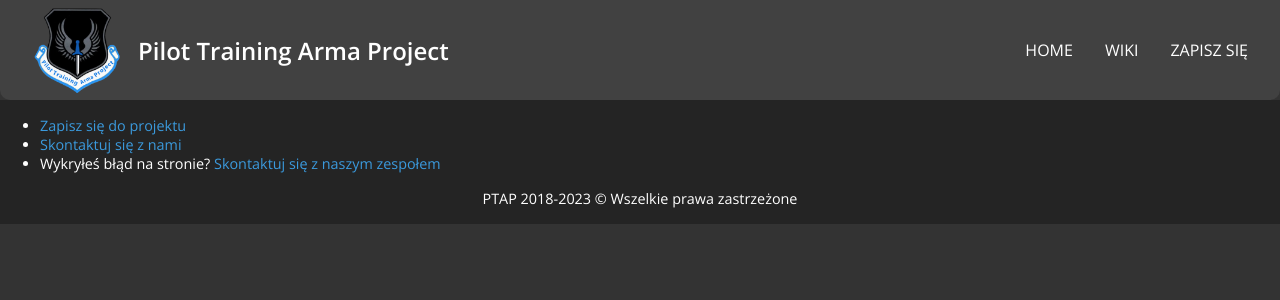
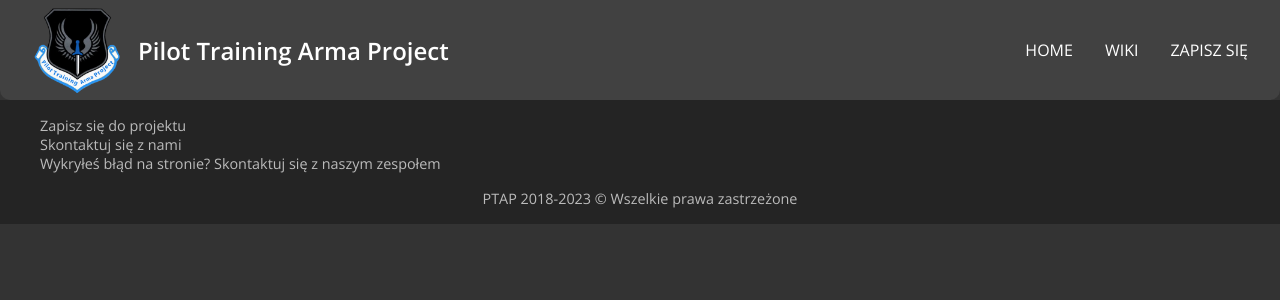
Before and after one commit to Pawel2923/PTAP, a React (Create React App) app: page /wiki in a window 1280 px wide. Shown: the top 300 px of the page. Built offline with nearby package versions, Linux system fonts and the light colour scheme.

Commit message:
Modify footer styles

```diff
--- a/src/components/Footer/Footer.module.css
+++ b/src/components/Footer/Footer.module.css
@@ -4,6 +4,15 @@
   padding: 1rem 0;
   font-weight: 200;
   font-size: 0.9em;
+  color: #bbbbbb;
+}
+
+.footer ul {
+  list-style-type: none;
+}
+
+.footer a {
+  color: #bbbbbb;
 }
 
 .bottom {
```
